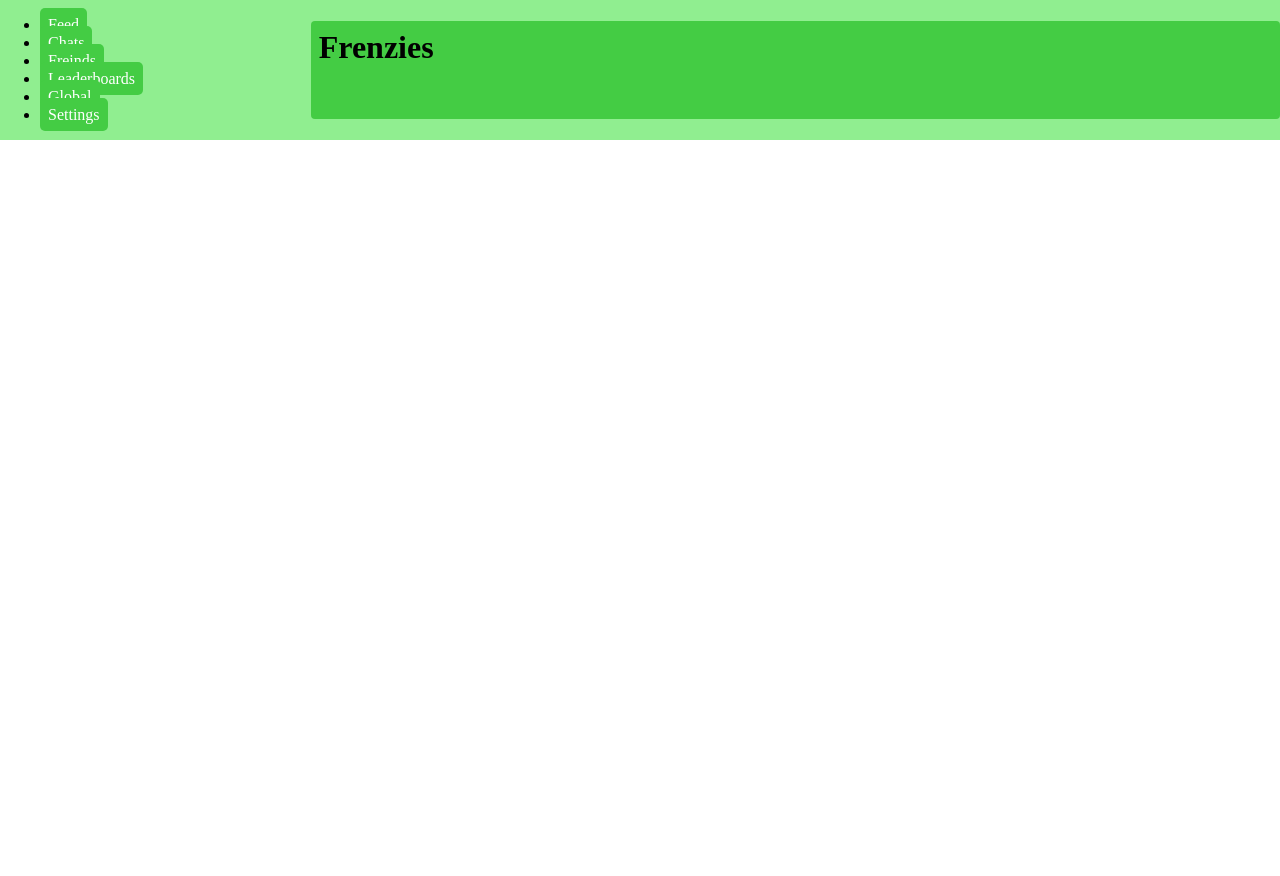
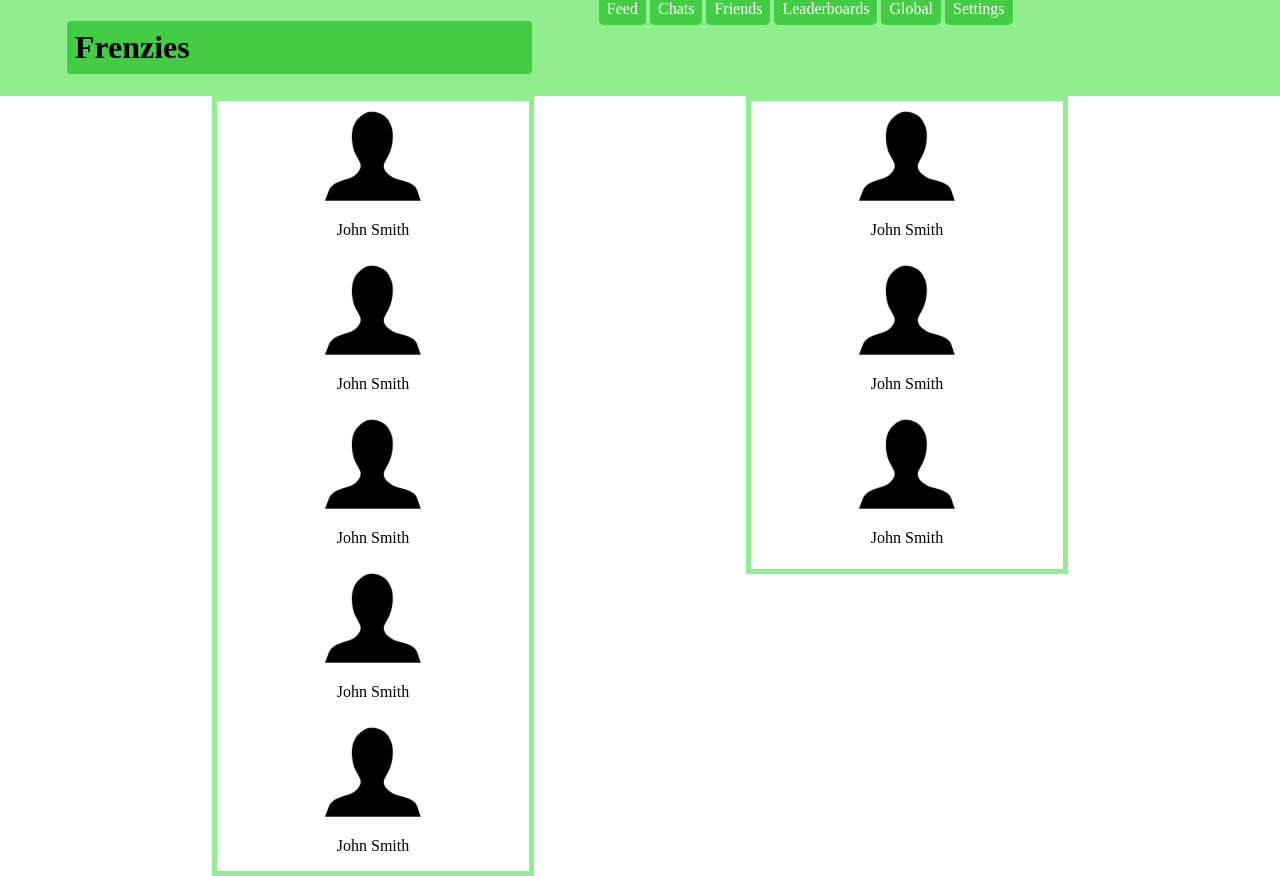
Before and after one commit to JacobGathof/10-Second-Frenzy, a plain HTML site: page friends.html in a window 1280 px wide. Before the commit the page ends 800 px from the top, so only its background shows below. Drawn offline with Linux system fonts and the light colour scheme.

Commit message:
Mostly work on friends

```diff
--- /dev/null
+++ b/css/friends.css
@@ -0,0 +1,23 @@
+#content{
+    display: grid;
+    grid-template-rows: auto auto auto auto auto auto auto auto auto auto ;
+    grid-template-columns: auto auto auto auto auto;
+    align-items: stretch;
+}
+
+#friends-container{
+    border: 5px solid lightgreen;
+    text-align: center;
+    grid-column: 2 / 3;
+    grid-row-start: 1;
+    grid-row-end: 2;
+}
+
+#friends-of-friends-container{
+    border: 5px solid lightgreen;
+    text-align: center;
+    grid-row: 1 / 2;
+    grid-column: 4 / 5;
+    height: 60%;
+    overflow: scroll;
+}
--- a/friends.html
+++ b/friends.html
@@ -5,34 +5,74 @@
     <meta name="viewport" content="width=device-width, initial-scale=1.0">
     <meta http-equiv="X-UA-Compatible" content="ie=edge">
     <link rel="stylesheet" type="text/css" href="css/infrastructure.css">
-    <title>Welcome to10 Second Frenzy</title>
+    <link rel="stylesheet" typer="text/css" href="css/friends.css">
+    <title>10 Second Frenzy</title>
 </head>
 <body>
-    <!--
+    <!-- Header -->
+    <div class="header">
 
-    -->
-    <!--
-        Start with header and main banner, I'm voting for gridBox right now, but ill investigate flexbox sometime too
-        -- chris
-    -->
-    <div class="header">
         <h1 id="title">Frenzies</h1>
 
-        <!--
-            start navigation menu
-        -->
-        <ul class="nav-list">
-            <li><a class="nav" href="homefeed.html">Feed</a></li>
-            <li><a class="nav" href="chats.html">Chats</a></li>
-            <li><a class="nav" href="">Freinds</a></li>
-            <li><a class="nav" href="">Leaderboards</a></li>
-            <li><a class="nav" href="">Global</a></li>
-            <li><a class="nav" href="">Settings</a></li>
-        </ul>
-        <!--
+        <div id="navlist">
+                <a class="nav" href="index.html">Feed</a>
+                <a class="nav" href="chats.html">Chats</a>
+                <a class="nav" href="friends.html">Friends</a>
+                <a class="nav" href="">Leaderboards</a>
+                <a class="nav" href="">Global</a>
+                <a class="nav" href="">Settings</a>
+        </div>
 
-        -->
+    </div>
+    <!-- Content area -->
+    <div id="content">
+    <!-- Friends -->
+        <div id="friends-container">
+            <div class="friend">
+                    <img src="icons/profile_placeholder.png" alt="Picture of friend" height="100" width="100">
+                    <p>John Smith</p>
+            </div>
+            <div class="friend">
+                    <img src="icons/profile_placeholder.png" alt="Picture of friend" height="100" width="100">
+                    <p>John Smith</p>
+            </div>
+            <div class="friend">
+                    <img src="icons/profile_placeholder.png" alt="Picture of friend" height="100" width="100">
+                    <p>John Smith</p>
+            </div>
+            <div class="friend">
+                    <img src="icons/profile_placeholder.png" alt="Picture of friend" height="100" width="100">
+                    <p>John Smith</p>
+            </div>
+            <div class="friend">
+                    <img src="icons/profile_placeholder.png" alt="Picture of friend" height="100" width="100">
+                    <p>John Smith</p>
+            </div>
+        </div>
 
+        <!-- Friends of Friends-->
+        <div id="friends-of-friends-container">
+                <div class="friend">
+                        <img src="icons/profile_placeholder.png" alt="Picture of friend" height="100" width="100">
+                        <p>John Smith</p>
+                </div>
+                <div class="friend">
+                        <img src="icons/profile_placeholder.png" alt="Picture of friend" height="100" width="100">
+                        <p>John Smith</p>
+                </div>
+                <div class="friend">
+                        <img src="icons/profile_placeholder.png" alt="Picture of friend" height="100" width="100">
+                        <p>John Smith</p>
+                </div>
+                <div class="friend">
+                        <img src="icons/profile_placeholder.png" alt="Picture of friend" height="100" width="100">
+                        <p>John Smith</p>
+                </div>
+                <div class="friend">
+                        <img src="icons/profile_placeholder.png" alt="Picture of friend" height="100" width="100">
+                        <p>John Smith</p>
+                </div>
+            </div>
     </div>
 </body>
 </html>
```
Also changed, not shown: icons/profile_placeholder.png (added).
